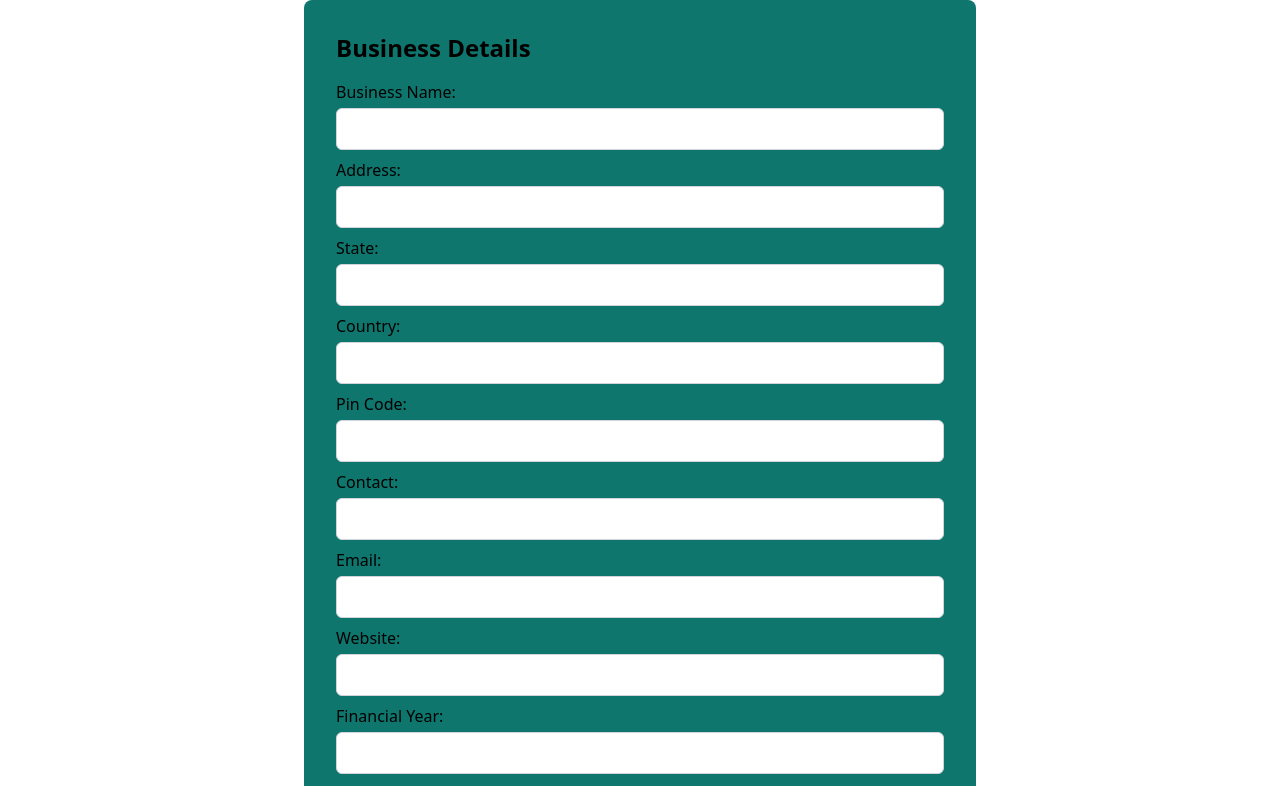
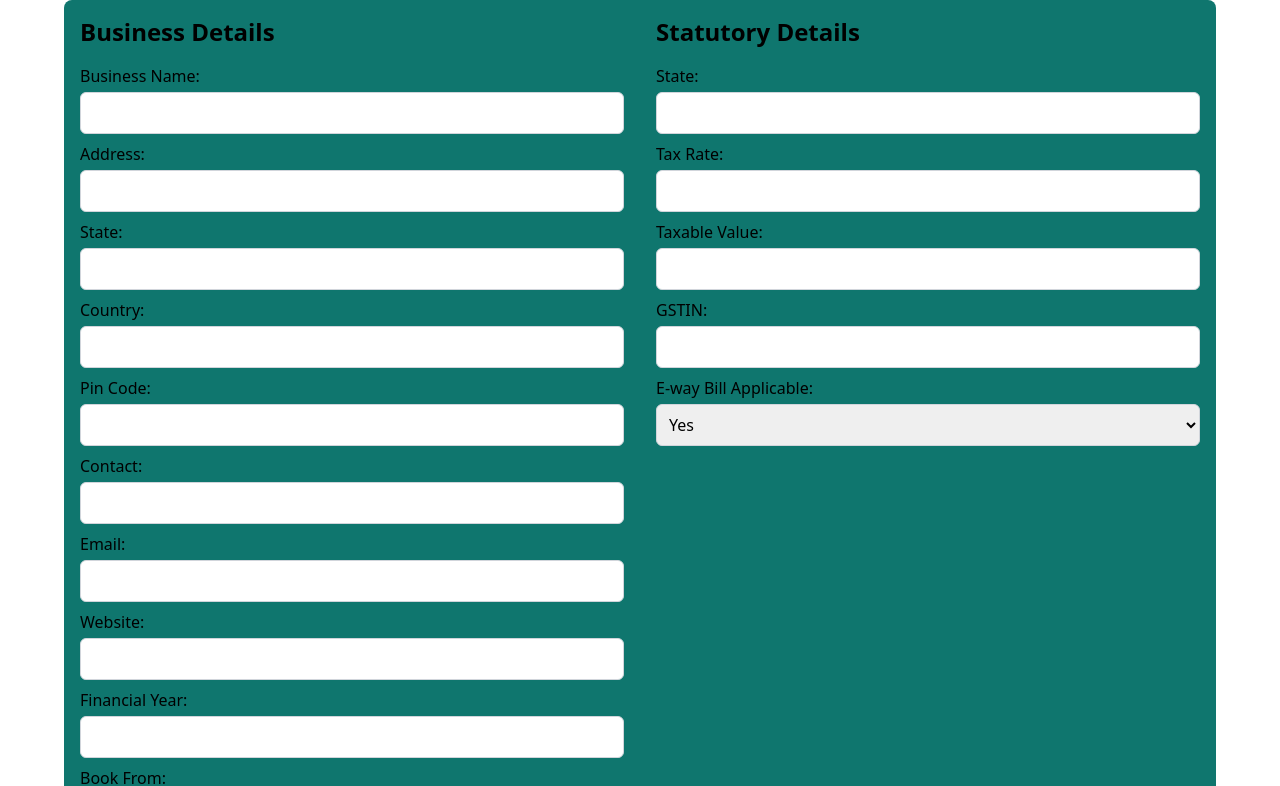
Before and after one commit to rhk0/inventory, a React (Create React App) app in the folder client/: page / in a window 1280 px wide. Shown: the top 786 px of the page. Built offline with nearby package versions, Linux system fonts and the light colour scheme.

Commit message:
registrationcompanyhhh

```diff
--- a/client/src/components/auth/CompanyRegistration.js
+++ b/client/src/components/auth/CompanyRegistration.js
@@ -18,14 +18,13 @@ const CompanyRegistration = () => {
     taxable_value: "",
     gstIn: "",
     e_way_bill: true,
-
   });
 
   const handleChange = (e) => {
     const { name, value, type, checked } = e.target;
     setFormData({
       ...formData,
-      [name]: type === 'checkbox' ? checked : value,
+      [name]: type === "checkbox" ? checked : value,
     });
   };
 
@@ -46,7 +45,6 @@ const CompanyRegistration = () => {
       "tax_Rate",
       "taxable_value",
       "gstIn",
-
     ];
     for (const field of requiredFields) {
       if (!formData[field]) {
@@ -78,10 +76,11 @@ const CompanyRegistration = () => {
 
   return (
     <form
-      className="max-w-2xl mx-auto p-8 bg-teal-700 text-black rounded-lg"
+      className="max-w-6xl mx-auto p-4 bg-teal-700 text-black rounded-lg"
       onSubmit={handleSubmit}
     >
-      <div className="mb-8">
+       <div className="flex flex-wrap -mx-4">
+        <div className="mb-8 px-4 w-full md:w-1/2">
           <h2 className="text-2xl font-semibold mb-4">Business Details</h2>
           <label className="block mb-2">
             Business Name:
@@ -184,7 +183,7 @@ const CompanyRegistration = () => {
             />
           </label>
         </div>
-      <div className="mb-8">
+        <div className="mb-8 px-4 w-full md:w-1/2">
           <h2 className="text-2xl font-semibold mb-4">Statutory Details</h2>
           <label className="block mb-2">
             State:
@@ -239,6 +238,7 @@ const CompanyRegistration = () => {
             </select>
           </label>
         </div>
+      </div>
       <div className="flex justify-between">
         <button
           type="submit"
```
Lines whose indentation alone changed are shown as unchanged.
